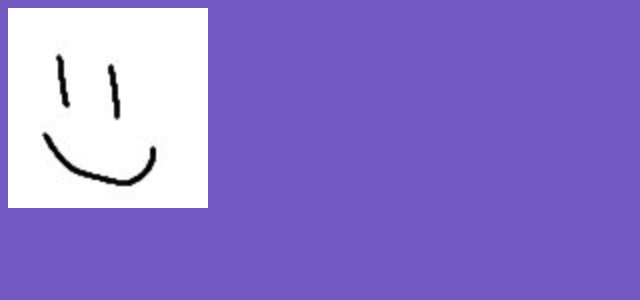
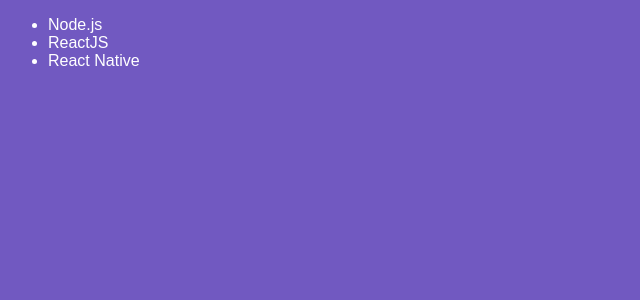
Before and after one commit to renatomarquesteles/gostack-challenge-4, a React app: page / in a window 1280 px wide. Shown: the top 300 px of the page, without its empty margins (0-640 px from the left). Built offline with nearby package versions, Linux system fonts and the light colour scheme.

Commit message:
feature: Class components

```diff
--- a/babel.config.js
+++ b/babel.config.js
@@ -1,6 +1,4 @@
 module.exports = {
-  presets: [
-    "@babel/preset-env",
-    "@babel/preset-react",
-  ],
+  presets: ['@babel/preset-env', '@babel/preset-react'],
+  plugins: ['@babel/plugin-proposal-class-properties']
 };
--- a/package.json
+++ b/package.json
@@ -12,6 +12,7 @@
   },
   "devDependencies": {
     "@babel/core": "^7.5.4",
+    "@babel/plugin-proposal-class-properties": "^7.5.0",
     "@babel/preset-env": "^7.5.4",
     "@babel/preset-react": "^7.0.0",
     "babel-loader": "^8.0.6",
--- a/src/App.js
+++ b/src/App.js
@@ -1,11 +1,11 @@
-import React from "react";
+import React from 'react';
 
-import profile from "./assets/profile.jpg";
+import TechList from './components/TechList';
 
-import "./App.css";
+import './App.css';
 
 function App() {
-  return <img width="200" src={profile} />;
+  return <TechList />;
 }
 
 export default App;
--- /dev/null
+++ b/src/components/TechList.js
@@ -0,0 +1,19 @@
+import React, { Component } from 'react';
+
+class TechList extends Component {
+  state = {
+    techs: ['Node.js', 'ReactJS', 'React Native']
+  };
+
+  render() {
+    return (
+      <ul>
+        <li>Node.js</li>
+        <li>ReactJS</li>
+        <li>React Native</li>
+      </ul>
+    );
+  }
+}
+
+export default TechList;
```
Also changed, not shown: src/index.js (+4 -4 lines), webpack.config.js (+8 -8 lines), src/assets/profile.jpg (deleted), 1 other file (tests, documents, lock files or other folders).
